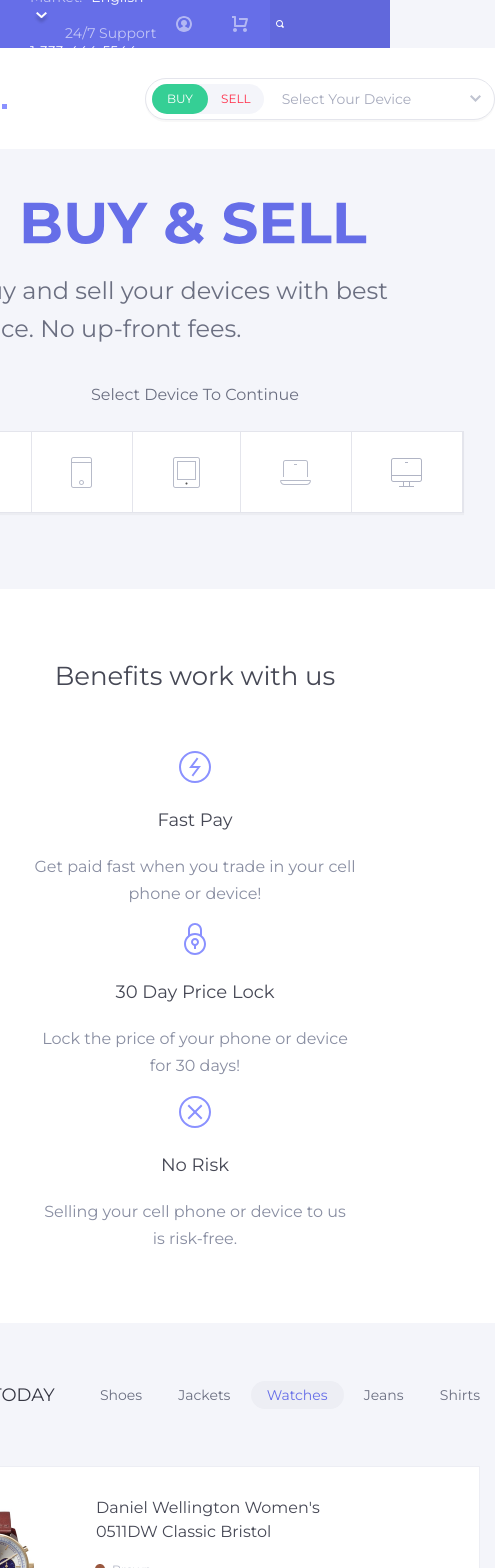
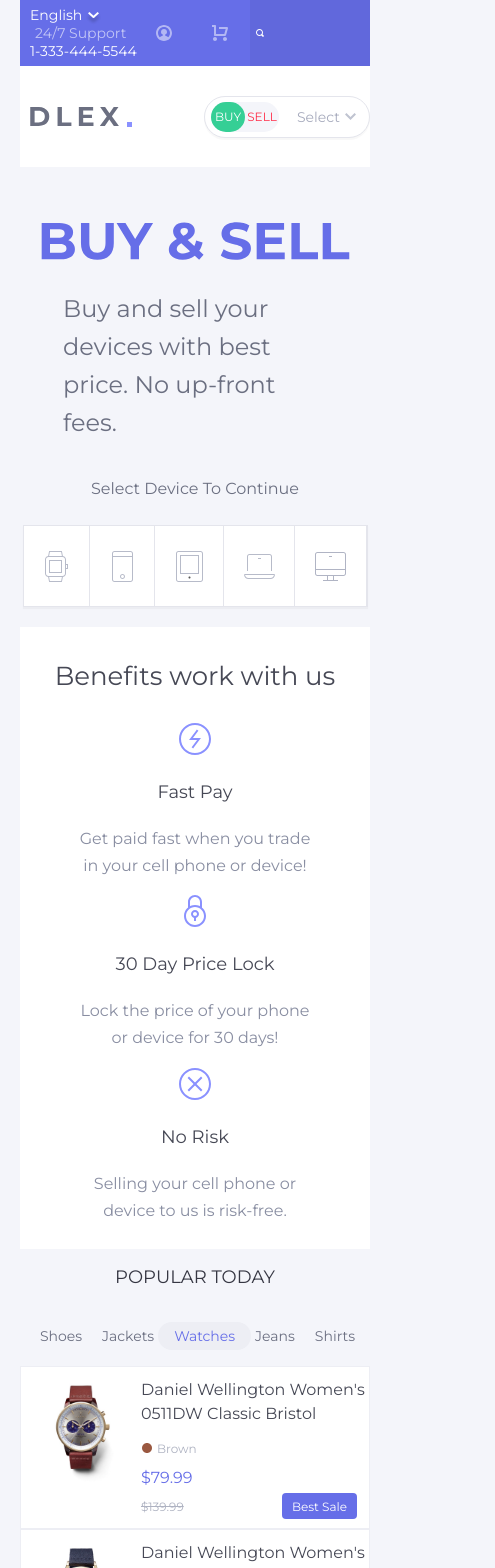
Before and after one commit to PetrMil/dlex, a React (Create React App) app: page / in a window 390 px wide. Shown: the top 1568 px of the page, 495 px wide, since content can reach past the window. Built offline with nearby package versions, Linux system fonts and the light colour scheme.

Commit message:
almost done adaptive for mobile(except footer)

```diff
--- a/src/less/index.css
+++ b/src/less/index.css
@@ -41,6 +41,11 @@
   margin-right: 9px;
   display: inline-block;
 }
+@media (max-width: 767px) {
+  .navigation-bar .left-pane .label {
+    display: none;
+  }
+}
 .navigation-bar .left-pane .contacts {
   margin-left: 35px;
 }
@@ -48,6 +53,16 @@
   opacity: 0.6;
   margin-right: 9px;
   display: inline-block;
+}
+@media (max-width: 767px) {
+  .navigation-bar .left-pane .contacts .work-hours {
+    margin-left: 5\px;
+  }
+}
+@media (max-width: 767px) {
+  .navigation-bar .left-pane .contacts {
+    margin-left: 0;
+  }
 }
 .navigation-bar .right-pane {
   height: 100%;
@@ -176,6 +191,13 @@
 @media (max-width: 991px) {
   .navigation-bar {
     width: auto;
+  }
+}
+@media (max-width: 767px) {
+  .navigation-bar {
+    width: 350px;
+    padding: 0 0 0 10px;
+    height: 66px;
   }
 }
 /*! normalize.css v3.0.1 | MIT License | git.io/normalize */
@@ -460,9 +482,19 @@ th {
 .select-device .container .select-input .select-wrap .select-device:focus {
   outline: none;
 }
+@media (max-width: 767px) {
+  .select-device .container .select-input .select-wrap .select-device {
+    width: 46px;
+  }
+}
 @media (max-width: 991px) {
   .select-device .container .select-input {
     width: 350px;
+  }
+}
+@media (max-width: 767px) {
+  .select-device .container .select-input {
+    width: 166px;
   }
 }
 .header {
@@ -482,6 +514,11 @@ th {
 @media (max-width: 991px) {
   .header .left-side .titleText {
     margin-top: 30px;
+  }
+}
+@media (max-width: 767px) {
+  .header .left-side .titleText {
+    width: 309px;
   }
 }
 .header .left-side .describe-text {
@@ -554,12 +591,22 @@ th {
 .header .left-side .select-icon .icon-container.active svg * {
   fill: #FFFFFF;
 }
+@media (max-width: 767px) {
+  .header .left-side .select-icon {
+    width: 345px;
+  }
+}
 @media (max-width: 991px) {
   .header .left-side {
     height: 100%;
     display: flex;
     flex-direction: column;
     align-items: center;
+  }
+}
+@media (max-width: 767px) {
+  .header .left-side {
+    width: 100%;
   }
 }
 .header .right-side .hands-money {
@@ -611,6 +658,11 @@ th {
   font-size: 26px;
   color: #464855;
   margin-top: 71px;
+}
+@media (max-width: 767px) {
+  .benefits .ben-title {
+    margin-top: 33px;
+  }
 }
 .benefits .ben-container {
   display: flex;
@@ -724,9 +776,19 @@ th {
     height: auto;
   }
 }
+@media (max-width: 767px) {
+  .benefits .ben-container {
+    margin-top: 31px;
+  }
+}
 @media (max-width: 991px) {
   .benefits {
     height: 734px;
+  }
+}
+@media (max-width: 767px) {
+  .benefits {
+    height: 622px;
   }
 }
 .btn-align {
@@ -761,6 +823,12 @@ th {
 @media (max-width: 991px) {
   .watches .watches-nav-bar h1 {
     padding-top: 0;
+  }
+}
+@media (max-width: 767px) {
+  .watches .watches-nav-bar h1 {
+    width: 100%;
+    text-align: center;
   }
 }
 .watches .watches-nav-bar ul {
@@ -810,10 +878,21 @@ th {
     width: 380px;
   }
 }
+@media (max-width: 767px) {
+  .watches .watches-nav-bar ul {
+    margin-left: -20px;
+  }
+}
 @media (max-width: 991px) {
   .watches .watches-nav-bar {
     height: 143px;
     align-items: center;
+  }
+}
+@media (max-width: 767px) {
+  .watches .watches-nav-bar {
+    flex-wrap: wrap;
+    height: 117px;
   }
 }
 .watches .watches-container {
@@ -835,6 +914,13 @@ th {
   height: 160px;
   margin: 20px;
 }
+@media (max-width: 767px) {
+  .watches .watches-container .watches-section img {
+    width: 120px;
+    height: 120px;
+    margin: 0px;
+  }
+}
 .watches .watches-container .watches-section .best-sale {
   width: 75px;
   height: 26px;
@@ -849,6 +935,12 @@ th {
   line-height: 28px;
   margin-top: 143px;
   margin-left: 50px;
+}
+@media (max-width: 767px) {
+  .watches .watches-container .watches-section .best-sale {
+    margin-top: 126px;
+    margin-left: 141px;
+  }
 }
 .watches .watches-container .watches-section .sale {
   width: 46px;
@@ -866,6 +958,12 @@ th {
   margin-top: 143px;
   margin-left: 79px;
 }
+@media (max-width: 767px) {
+  .watches .watches-container .watches-section .sale {
+    margin-top: 126px;
+    margin-left: 169px;
+  }
+}
 .watches .watches-container .watches-section .out-of-stock {
   width: 93px;
   height: 26px;
@@ -881,6 +979,12 @@ th {
   margin-top: 143px;
   margin-left: 32px;
 }
+@media (max-width: 767px) {
+  .watches .watches-container .watches-section .out-of-stock {
+    margin-top: 126px;
+    margin-left: 122px;
+  }
+}
 .watches .watches-container .watches-section .watch-small-sect {
   width: 230px;
   height: 144px;
@@ -892,6 +996,12 @@ th {
   position: absolute;
   top: 77px;
   left: -21px;
+}
+@media (max-width: 767px) {
+  .watches .watches-container .watches-section .watch-small-sect .color {
+    left: 1px;
+    top: 76px;
+  }
 }
 .watches .watches-container .watches-section .watch-small-sect h1 {
   width: 230px;
@@ -905,6 +1015,11 @@ th {
   position: absolute;
   top: 18px;
 }
+@media (max-width: 767px) {
+  .watches .watches-container .watches-section .watch-small-sect h1 {
+    top: 0;
+  }
+}
 .watches .watches-container .watches-section .watch-small-sect .watch-color {
   font-family: Montserrat;
   font-style: normal;
@@ -916,6 +1031,11 @@ th {
   top: 83px;
   left: 16px;
 }
+@media (max-width: 767px) {
+  .watches .watches-container .watches-section .watch-small-sect .watch-color {
+    top: 62px;
+  }
+}
 .watches .watches-container .watches-section .watch-small-sect .price {
   font-family: Montserrat;
   font-style: normal;
@@ -925,6 +1045,11 @@ th {
   color: #666EE8;
   position: absolute;
   top: 114px;
+}
+@media (max-width: 767px) {
+  .watches .watches-container .watches-section .watch-small-sect .price {
+    top: 85px;
+  }
 }
 .watches .watches-container .watches-section .watch-small-sect .old-price {
   font-family: Montserrat;
@@ -937,9 +1062,29 @@ th {
   position: absolute;
   top: 144px;
 }
+@media (max-width: 767px) {
+  .watches .watches-container .watches-section .watch-small-sect .old-price {
+    top: 120px;
+  }
+}
+@media (max-width: 767px) {
+  .watches .watches-container .watches-section .watch-small-sect {
+    width: auto;
+  }
+}
+@media (max-width: 767px) {
+  .watches .watches-container .watches-section {
+    height: 163px;
+  }
+}
 @media (max-width: 991px) {
   .watches {
     height: 980px;
+  }
+}
+@media (max-width: 767px) {
+  .watches {
+    height: 745px;
   }
 }
 .destinations {
@@ -986,6 +1131,11 @@ th {
   color: #6B6F81;
   padding-bottom: 45px;
 }
+@media (max-width: 767px) {
+  .destinations header p {
+    line-height: 22px;
+  }
+}
 @media (max-width: 991px) {
   .destinations header {
     height: 160px;
@@ -1004,6 +1154,11 @@ th {
 .destinations main .homes .house_img {
   width: 370px;
   height: 520px;
+}
+@media (max-width: 767px) {
+  .destinations main .homes .house_img {
+    width: 350px;
+  }
 }
 .destinations main .homes h2 {
   position: absolute;
@@ -1395,9 +1550,19 @@ body {
     height: 440px;
   }
 }
+@media (max-width: 767px) {
+  .wrapper.header {
+    height: 460px;
+  }
+}
 @media (max-width: 991px) {
   .wrapper {
     width: 600px;
+  }
+}
+@media (max-width: 767px) {
+  .wrapper {
+    width: 350px;
   }
 }
 .main-container {
@@ -1410,3 +1575,8 @@ body {
     width: 600px;
   }
 }
+@media (max-width: 767px) {
+  .main-container {
+    width: 350px;
+  }
+}
```
Also changed, not shown: src/less/benefits.less (+15 -3 lines), src/less/destination.less (+8 -0 lines), src/less/header.less (+11 -0 lines), src/less/index.less (+12 -0 lines), src/less/mixins.less (+11 -0 lines), src/less/navigation.less (+18 -1 lines), src/less/select-device.less (+9 -0 lines), src/less/watches.less (+71 -4 lines).
